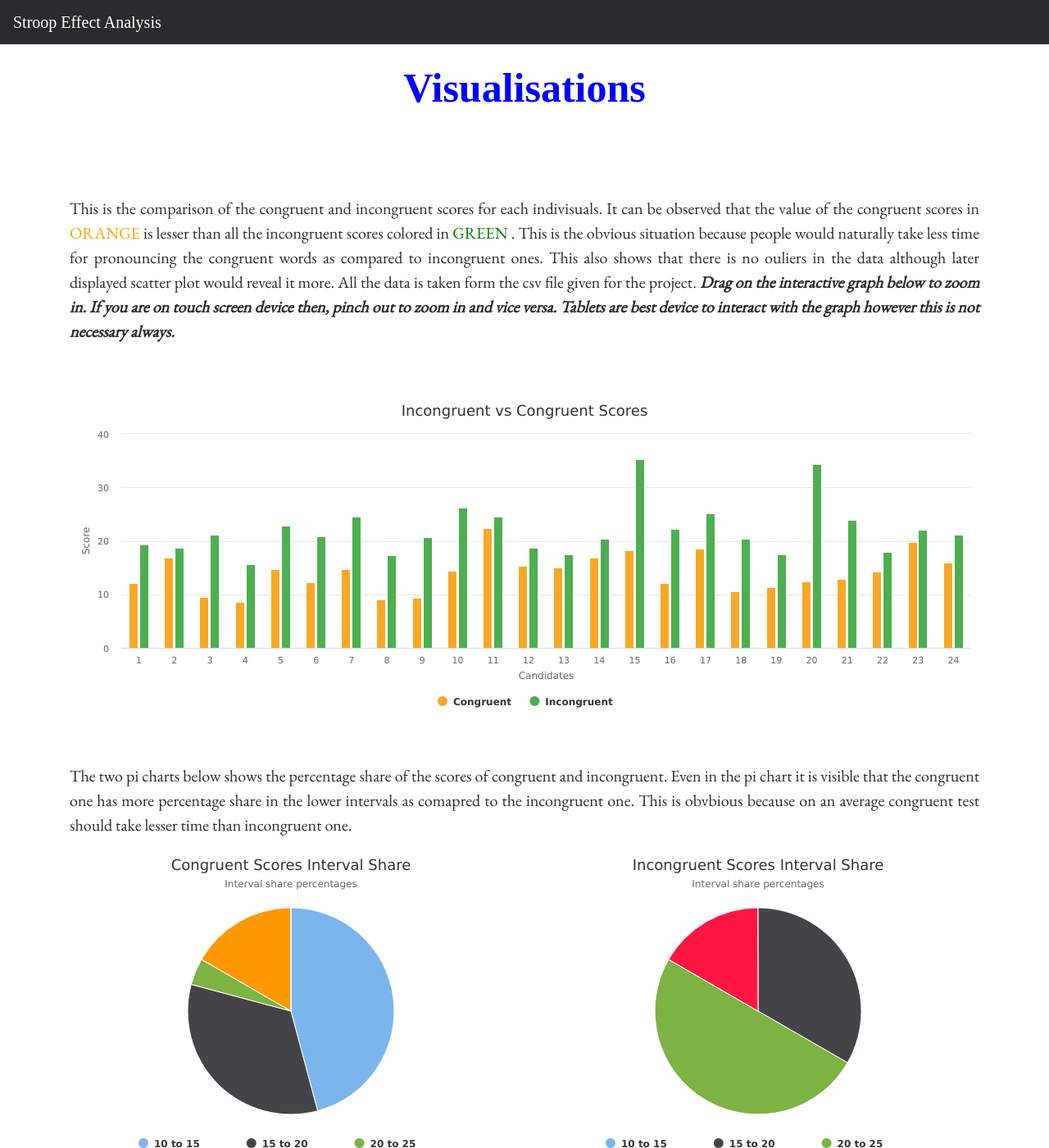
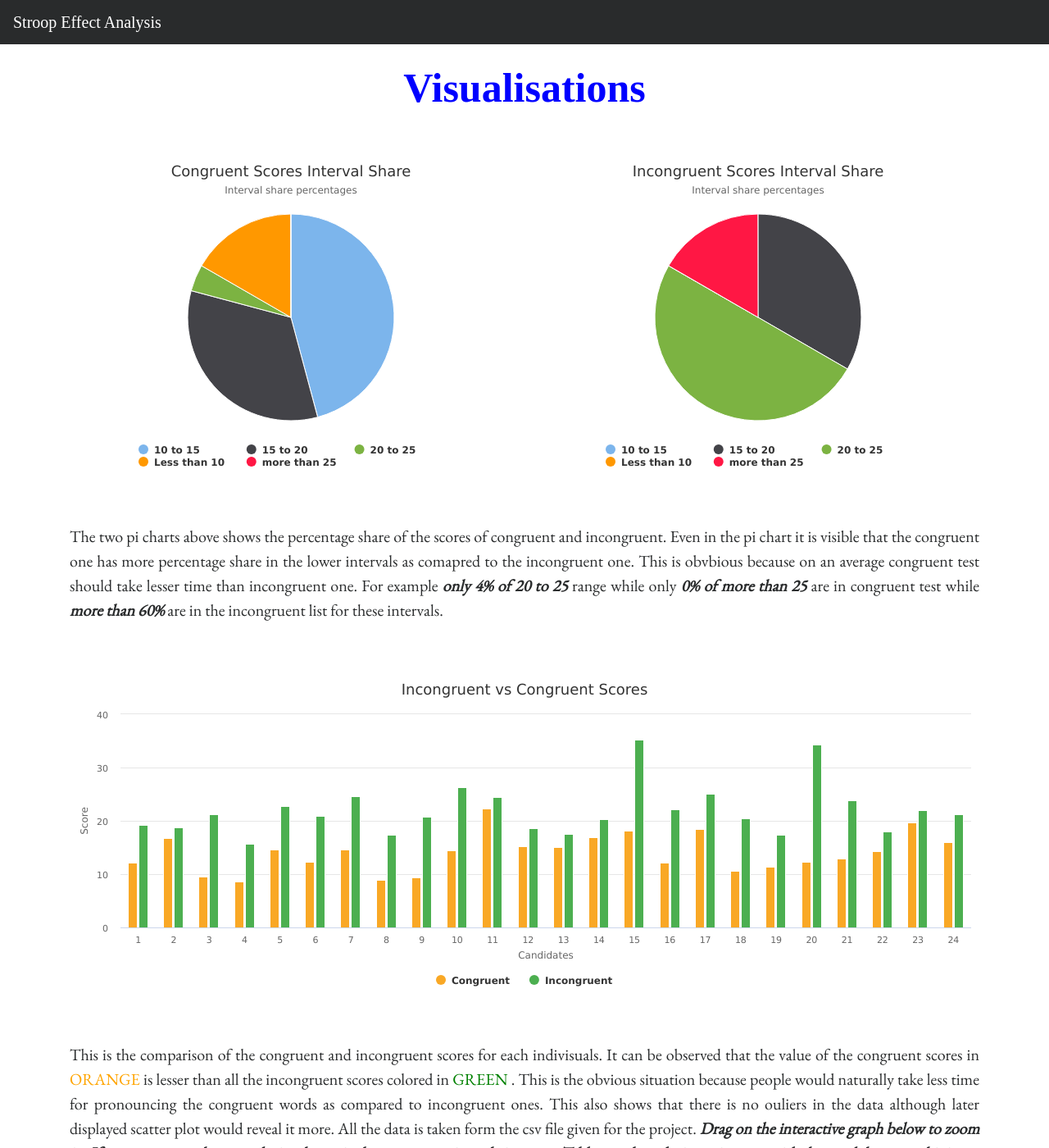
Before and after one commit to MayukhSobo/stroop_effect, a Jekyll site: the page built from visualisation.html, in a window 1280 px wide and 1400 px high. Shown: the whole window at 82% size. Built offline with Jekyll 4.4.1, drawn with Linux system fonts in a browser that asks for light colours; nearby versions of some CDN libraries; some web fonts are replaced; some of the changed text lies outside the part shown.

Commit message:
Changed some animation related components

```diff
--- a/_includes/pi_chart.html
+++ b/_includes/pi_chart.html
@@ -1,10 +1,10 @@
 <script type="text/javascript">
 $(function () {
-    Highcharts.chart('pi_chart1', {"chart":{"type":"pie","polar":false,"inverted":false},"plotOptions":{"pie":{"allowPointSelect":true,"cursor":true,"showInLegend":true,"dataLabels":{"enabled":false}},"series":{"animation":true,"dataLabels":{"enabled":false}}},"title":{"text":"Congruent Scores Interval Share"},"subtitle":{"text":"Interval share percentages"},"exporting":{"enabled":false,"scale":2},"yAxis":[{}],"xAxis":[{"type":"linear","labels":{"format":"{value}"},"opposite":false,"reversed":false}],"series":[{"data":[["10 to 15",11],["15 to 20",8],["20 to 25",1],["Less than 10",4],["more than 25",0]],"name":"Percentage","turboThreshold":0,"marker":{"symbol":"diamond"}}],"legend":{"layout":"horizontal"},"colors":["#7cb5ec","#434348","#7cb342","#ff9800","#ff1744","#f15c80","#e4d354","#2b908f","#f45b5b","#91e8e1"],"tooltip":{"enabled":true},"credits":{"enabled":false}});
+    Highcharts.chart('pi_chart1', {"chart":{"type":"pie","polar":false,"inverted":false},"plotOptions":{"pie":{"allowPointSelect":true,"cursor":true,"showInLegend":true,"dataLabels":{"enabled":false}},"series":{"animation":true,"dataLabels":{"enabled":false}}},"title":{"text":"Congruent Scores Interval Share"},"subtitle":{"text":"Interval share percentages"},"exporting":{"enabled":false,"scale":2},"yAxis":[{}],"xAxis":[{"type":"linear","labels":{"format":"{value}"},"opposite":false,"reversed":false}],"series":[{"data":[["10 to 15",45.83333333],["15 to 20",33.33333333],["20 to 25",4.166666667],["Less than 10",16.66666667],["more than 25",0]],"name":"Percentage","turboThreshold":0,"marker":{"symbol":"diamond"}}],"legend":{"layout":"horizontal"},"colors":["#7cb5ec","#434348","#7cb342","#ff9800","#ff1744","#f15c80","#e4d354","#2b908f","#f45b5b","#91e8e1"],"tooltip":{"enabled":true},"credits":{"enabled":false}});
 });
 
 $(function () {
-    Highcharts.chart('pi_chart2', {"chart":{"type":"pie","polar":false,"inverted":false},"plotOptions":{"pie":{"allowPointSelect":true,"cursor":true,"showInLegend":true,"dataLabels":{"enabled":false}},"series":{"animation":true,"dataLabels":{"enabled":false}}},"title":{"text":"Incongruent Scores Interval Share"},"subtitle":{"text":"Interval share percentages"},"exporting":{"enabled":false,"scale":2},"yAxis":[{}],"xAxis":[{"type":"linear","labels":{"format":"{value}"},"opposite":false,"reversed":false}],"series":[{"data":[["10 to 15",0],["15 to 20",8],["20 to 25",12],["Less than 10",0],["more than 25",4]],"name":"Percentage","turboThreshold":0,"marker":{"symbol":"diamond"}}],"legend":{"layout":"horizontal"},"colors":["#7cb5ec","#434348","#7cb342","#ff9800","#ff1744","#f15c80","#e4d354","#2b908f","#f45b5b","#91e8e1"],"tooltip":{"enabled":true},"credits":{"enabled":false}});
+    Highcharts.chart('pi_chart2', {"chart":{"type":"pie","polar":false,"inverted":false},"plotOptions":{"pie":{"allowPointSelect":true,"cursor":true,"showInLegend":true,"dataLabels":{"enabled":false}},"series":{"animation":true,"dataLabels":{"enabled":false}}},"title":{"text":"Incongruent Scores Interval Share"},"subtitle":{"text":"Interval share percentages"},"exporting":{"enabled":false,"scale":2},"yAxis":[{}],"xAxis":[{"type":"linear","labels":{"format":"{value}"},"opposite":false,"reversed":false}],"series":[{"data":[["10 to 15",0],["15 to 20",33.33333333],["20 to 25",50],["Less than 10",0],["more than 25",16.66666667]],"name":"Percentage","turboThreshold":0,"marker":{"symbol":"diamond"}}],"legend":{"layout":"horizontal"},"colors":["#7cb5ec","#434348","#7cb342","#ff9800","#ff1744","#f15c80","#e4d354","#2b908f","#f45b5b","#91e8e1"],"tooltip":{"enabled":true},"credits":{"enabled":false}});
 });
 
 </script>
--- a/visualisation.html
+++ b/visualisation.html
@@ -9,7 +9,44 @@
         </div>
     </div>
     <br><br>
-    <!---########## About Graph 1 ############### -->
+    <!---########## Graph 1 and 2 ############### -->
+    <div class="row">
+        <div class="col-6">
+
+            <div id="pi_chart1">
+                {% include pi_chart.html %}
+            </div>
+
+        </div>
+        <div class="col-6">
+            <div id="pi_chart2">
+                {% include pi_chart.html %}
+            </div>
+        </div>
+    </div>
+    <!---########## About Graph 1 and 2 ############### -->
+    <div class="row">
+        <div class="col">
+            <div class="wow zoomIn">
+                <p> The two pi charts above shows the percentage share of the scores
+                of congruent and incongruent. Even in the pi chart it is visible that
+                the congruent one has more percentage share in the lower intervals as
+                comapred to the incongruent one. This is obvbious because on an average
+                congruent test should take lesser time than incongruent one. For example
+                <em> only 4% of 20 to 25</em> range while only <em> 0% of more than 25 </em>
+                are in congruent test while <em> more than 60% </em> are in the incongruent
+                list for these intervals. </p>
+            </div>
+        </div>
+    </div>
+    <!---########## Graph 3 ############### -->
+    <div class="row">
+        <div class="col wow bounceIn">
+            {% include bar_of_scores.html %}
+            <div id="bar_score"></div>
+        </div>
+    </div>
+    <!---########## About Graph 3 ############### -->
     <div class="row">
 		<div class="col">
 			<div class="wow zoomIn">
@@ -23,34 +60,4 @@
 			</div>
 		</div>
 	</div>
-    <!---########## Graph 1 ############### -->
-		<div class="row">
-			<div class="col">
-	      {% include bar_of_scores.html %}
-				<div id="bar_score"></div>
 </div>
-		</div>
-		<!---########## About Graph 2 and 3 ############### -->
-    <div class="row">
-			<div class="col">
-				<div class="wow zoomIn">
-					<p> The two pi charts below shows the percentage share of the scores
-                    of congruent and incongruent. Even in the pi chart it is visible that
-                    the congruent one has more percentage share in the lower intervals as
-                    comapred to the incongruent one. This is obvbious because on an average
-                    congruent test should take lesser time than incongruent one. </p>
-				</div>
-			</div>
-		</div>
-    <!---########## Graph 2 ############### -->
-		<div class="row">
-			<div class="col-6">
-    	  {% include pi_chart.html %}
-				<div id="pi_chart1"></div>
-			</div>
-			<div class="col-6">
-				{% include pi_chart.html %}
-				<div id="pi_chart2"></div>
-			</div>
-		</div>
-</div>
```
Lines whose indentation alone changed are shown as unchanged.
